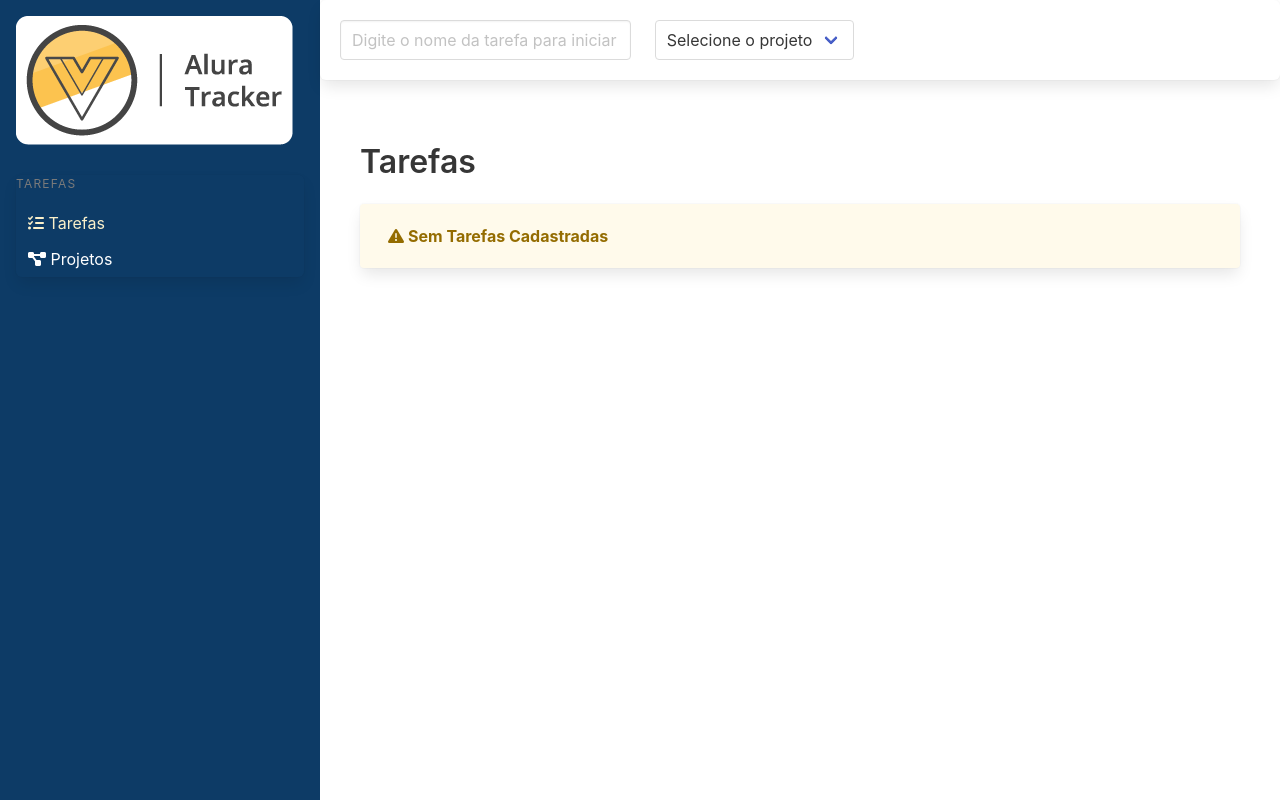
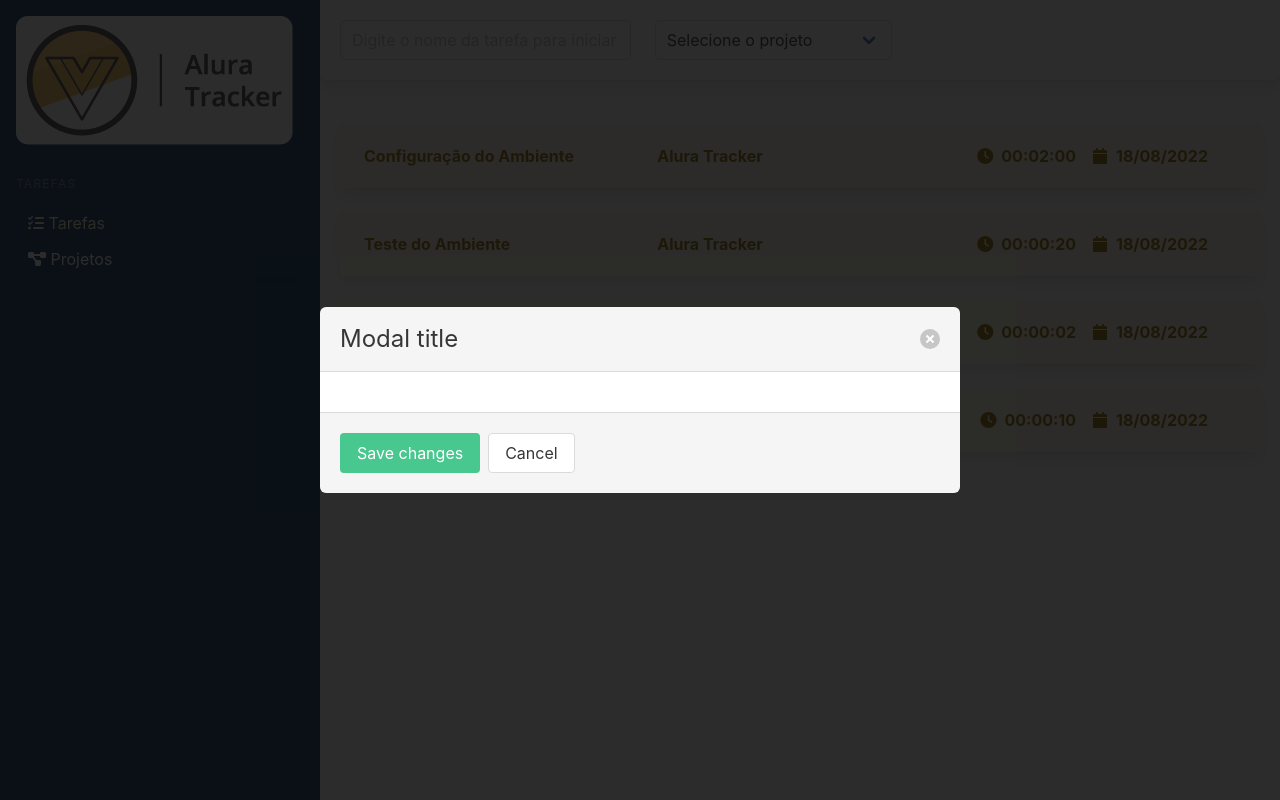
Before and after one commit to heulembarros/appTrackerVue, a Vue app: page /projetos/1 in a window 1280 px wide. Built offline with nearby package versions, Linux system fonts and the light colour scheme; data requests are answered from the project's data file.

Commit message:
Adicionando nova tarefa no DBJASON / implelementando o modal de edição

```diff
--- a/db.json
+++ b/db.json
@@ -11,7 +11,48 @@
     {
       "id": 3,
       "nome": "Pausa para o Café"
+    },
+    {
+      "id": 4,
+      "nome": "Reunião de Alinhamento"
+    }
+  ],
+  "tarefas": [
+    {
+      "id": 1,
+      "duracaoEmSegundos": 120,
+      "descricao": "Configuração do Ambiente",
+      "projeto": {
+        "id": 1,
+        "nome": "Alura Tracker"
+      }
+    },
+    {
+      "id": 2,
+      "duracaoEmSegundos": 20,
+      "descricao": "Teste do Ambiente",
+      "projeto": {
+        "id": 1,
+        "nome": "Alura Tracker"
+      }
+    },
+    {
+      "duracaoEmSegundos": 2,
+      "descricao": "Definir metas",
+      "projeto": {
+        "id": 1,
+        "nome": "Alura Tracker"
+      },
+      "id": 3
+    },
+    {
+      "duracaoEmSegundos": 10,
+      "descricao": "Refatorar Projetos",
+      "projeto": {
+        "id": 4,
+        "nome": "Reunião de Alinhamento"
+      },
+      "id": 4
     }
   ]
-
 }
--- a/src/store/index.ts
+++ b/src/store/index.ts
@@ -3,12 +3,15 @@ import IProjeto from "@/interfaces/IProjeto";
 import { InjectionKey } from "vue";
 import { createStore, Store, useStore as vuexUseSore } from "vuex";
 import { ADICIONA_PROJETO, ALTERA_PROJETO, EXCLUIR_PROJETO, GET_PROJETO, NOTIFICAR } from "./tipo-mutacoes";
-import { GET_PROJETOS } from "./tipo-acoes";
+import { ADD_TAREFAS, GET_PROJETOS, GET_TAREFAS } from "./tipo-acoes";
 import http from "@/http";
+import ITarefa from "@/interfaces/ITarefa";
 
 
 interface Estado {
     projetos: IProjeto[],
+    tarefas: ITarefa[],
+
     notificacoes: INotificacao[]
 }
 
@@ -17,6 +20,8 @@ export const key: InjectionKey<Store<Estado>> = Symbol()
 export const store = createStore<Estado>({
     state: {
         projetos: [
+        ],
+        tarefas: [
         ],
         notificacoes: [
         ]
@@ -37,10 +42,6 @@ export const store = createStore<Estado>({
             state.projetos = state.projetos.filter(proj => proj.id != id)
         },
 
-        [GET_PROJETO] (state, projetos: IProjeto[]){
-            state.projetos = projetos
-        },
-
         [NOTIFICAR] (state, novaNotificacao: INotificacao) {
             novaNotificacao.id = new Date().getTime()
             state.notificacoes.push(novaNotificacao)
@@ -48,12 +49,31 @@ export const store = createStore<Estado>({
             setTimeout(() => {
                 state.notificacoes = state.notificacoes.filter(notificacao => notificacao.id != novaNotificacao.id)
             }, 3000)
-        }
+        },
+
+        [GET_PROJETO] (state, projetos: IProjeto[]){
+            state.projetos = projetos
+        },
+        [GET_TAREFAS] (state, tarefas: ITarefa[]){
+            state.tarefas = tarefas
+        },
+
+        [ADD_TAREFAS] (state, tarefa: ITarefa){
+            state.tarefas.push(tarefa)
+        },
     },
     actions: {
         [GET_PROJETOS] ({ commit }) {
             http.get('projetos')
             .then(resp => commit(GET_PROJETO, resp.data))
+        },
+        [GET_TAREFAS] ({ commit }) {
+            http.get('tarefas')
+            .then(resp => commit(GET_TAREFAS, resp.data))
+        },
+        [ADD_TAREFAS] ({commit}, tarefa:ITarefa) {
+            return http.post('/tarefas', tarefa)
+            .then(resp => commit(ADD_TAREFAS, resp.data))
         }
     }
 })
--- a/src/store/tipo-acoes.ts
+++ b/src/store/tipo-acoes.ts
@@ -1 +1,4 @@
 export const GET_PROJETOS = "GET_PROJETOS"
+
+export const GET_TAREFAS = "GET_TAREFAS"
+export const ADD_TAREFAS = "ADD_TAREFAS"
--- a/src/store/tipo-mutacoes.ts
+++ b/src/store/tipo-mutacoes.ts
@@ -5,3 +5,5 @@ export const EXCLUIR_PROJETO = 'EXCLUIR_PROJETO'
 export const NOTIFICAR = 'NOTIFICAR'
 
 export const GET_PROJETO = 'GET_PROJETO'
+export const GET_TAREFAS = 'GET_TAREFAS'
+export const ADD_TAREFAS = 'ADD_TAREFAS'
--- a/src/views/Tarefas.vue
+++ b/src/views/Tarefas.vue
@@ -24,13 +24,32 @@
       </div>
     </section>
   </div>
+
+  <div class="modal is-active">
+    <div class="modal-background"></div>
+    <div class="modal-card">
+      <header class="modal-card-head">
+        <p class="modal-card-title">Modal title</p>
+        <button class="delete" aria-label="close"></button>
+      </header>
+      <section class="modal-card-body">
+        <!-- Content ... -->
+      </section>
+      <footer class="modal-card-foot">
+        <button class="button is-success">Save changes</button>
+        <button class="button">Cancel</button>
+      </footer>
+    </div>
+  </div>
 </template>
 
 <script lang="ts">
-import { defineComponent } from "vue";
+import ITarefa from "@/interfaces/ITarefa";
+import { useStore } from "@/store";
+import { ADD_TAREFAS, GET_PROJETOS, GET_TAREFAS } from "@/store/tipo-acoes";
+import { computed, defineComponent } from "vue";
 import FormTracker from "../components/FormTracker.vue";
 import ItemTarefa from "../components/ItemTarefa.vue";
-import ITarefa from "../interfaces/ITarefa";
 
 export default defineComponent({
   name: "App",
@@ -40,7 +59,7 @@ export default defineComponent({
   },
   data() {
     return {
-      tarefas: [] as ITarefa[],
+      // tarefas: [] as ITarefa[],
     };
   },
   computed: {
@@ -49,15 +68,27 @@ export default defineComponent({
     },
   },
   methods: {
-    salvarTarefa(tarefa: ITarefa) {
-      this.tarefas.push(tarefa);
+    salvarTarefa(tarefa: ITarefa): void {
+      this.store.dispatch(ADD_TAREFAS, tarefa);
     },
+  },
+  setup() {
+    const store = useStore();
+
+    store.dispatch(GET_TAREFAS);
+    store.dispatch(GET_PROJETOS);
+
+    return {
+      tarefas: computed(() => store.state.tarefas),
+      store,
+    };
   },
 });
 </script>
 
 <style scoped>
-section, .lista {
+section,
+.lista {
   padding: 1.25rem;
 }
 </style>
```
Lines whose indentation alone changed are shown as unchanged.
